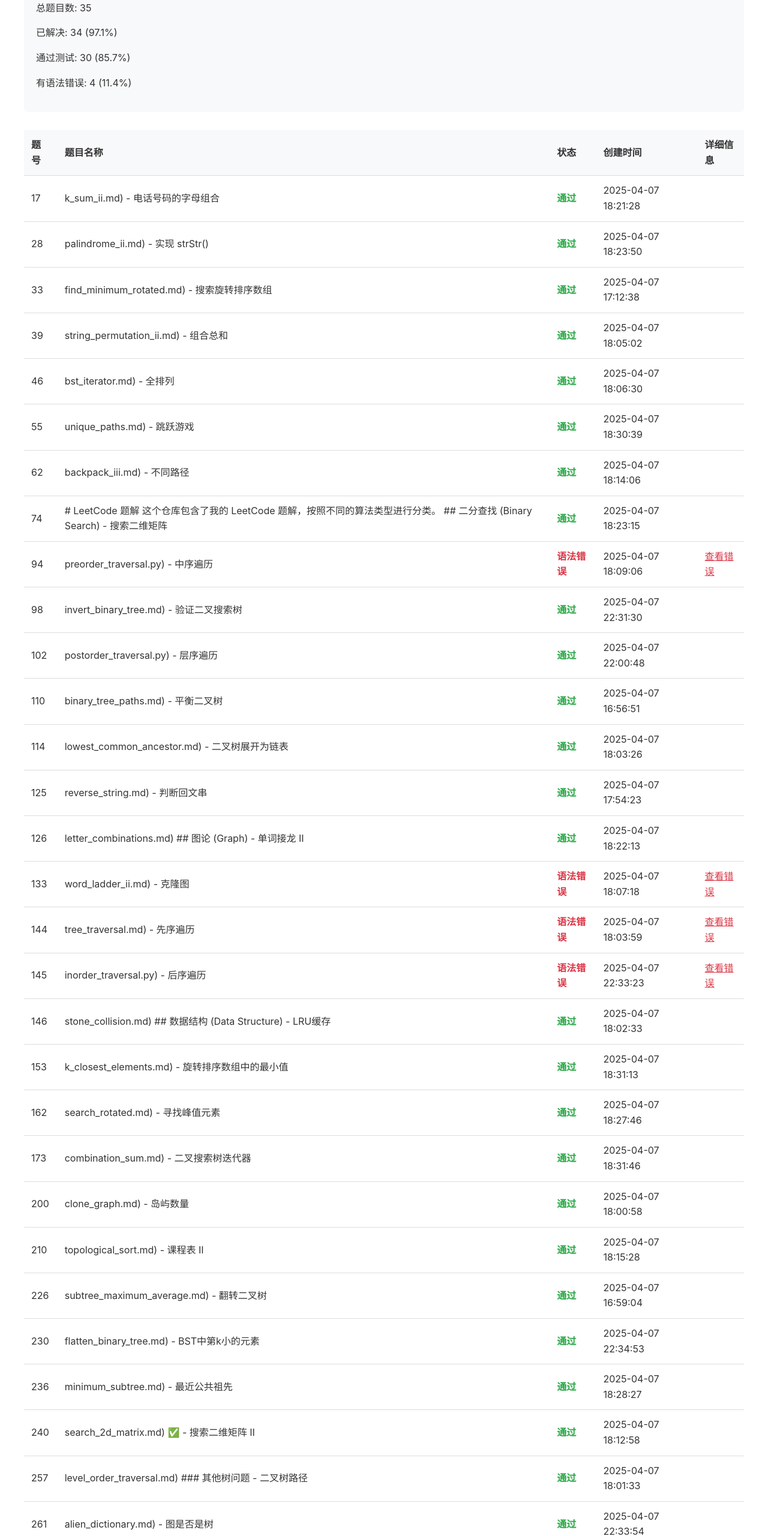
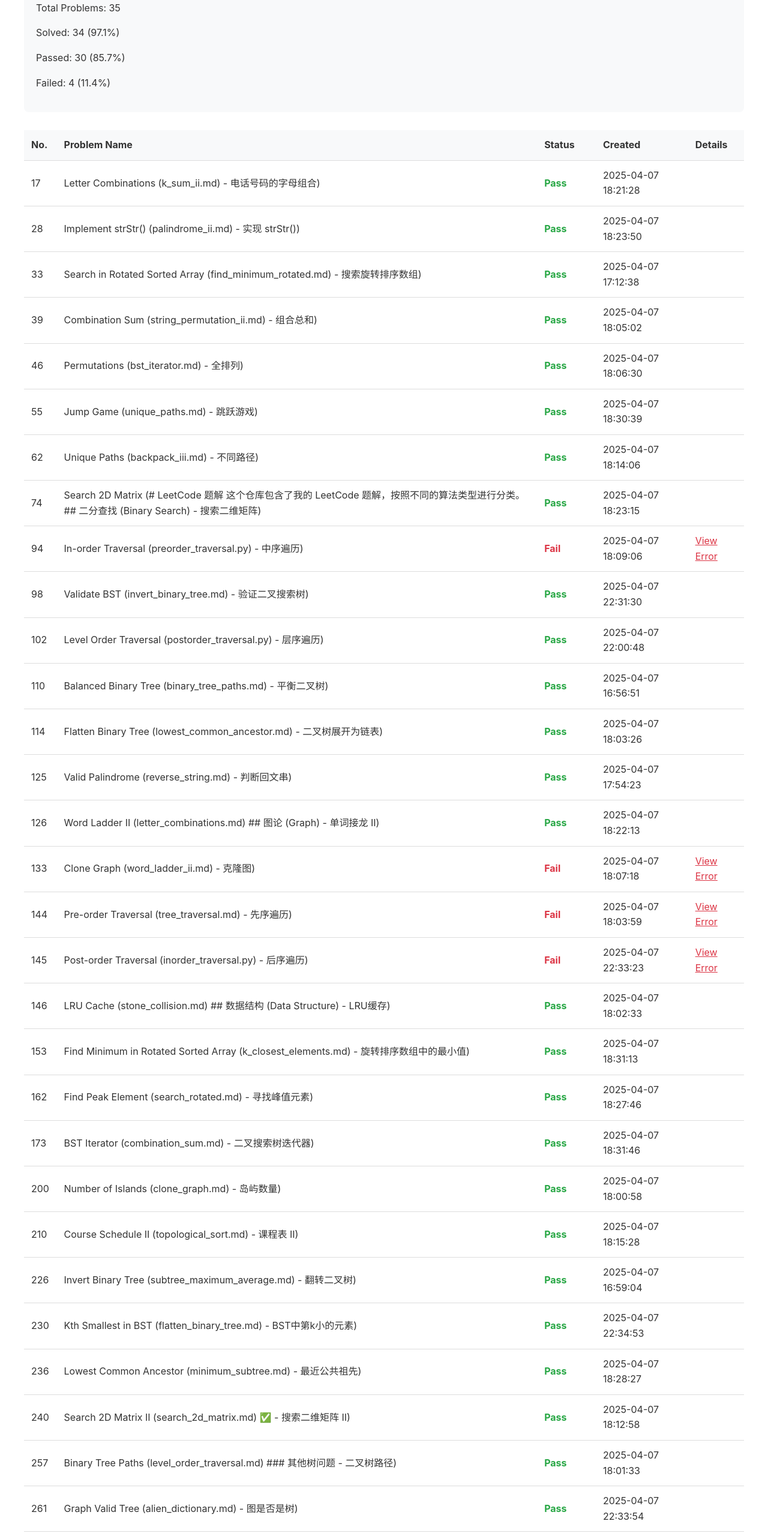
Before and after one commit to donghaozhang/Leetcode_play, a plain HTML site: page leetcode_progress_report.html in a window 1280 px wide. Shown: the part 220-2780 px from the top of the page at 60% size. Drawn offline with Linux system fonts and the light colour scheme.

Commit message:
analyse llama4

```diff
--- a/leetcode_progress_report.html
+++ b/leetcode_progress_report.html
@@ -4,7 +4,7 @@
     <head>
         <meta charset="UTF-8">
         <meta name="viewport" content="width=device-width, initial-scale=1.0">
-        <title>力扣刷题进度报告</title>
+        <title>LeetCode Progress Report</title>
         <style>
             body {
                 font-family: -apple-system, BlinkMacSystemFont, 'PingFang SC', 'Microsoft YaHei', sans-serif;
@@ -77,33 +77,33 @@
         </style>
     </head>
     <body>
-        <h1>力扣刷题进度报告</h1>
+        <h1>LeetCode Progress Report</h1>
 
         <div class="summary">
-            <h2>统计信息</h2>
-            <p>总题目数: 35</p>
-            <p>已解决: 34 (97.1%)</p>
-            <p>通过测试: 30 (85.7%)</p>
-            <p>有语法错误: 4 (11.4%)</p>
+            <h2>Statistics</h2>
+            <p>Total Problems: 35</p>
+            <p>Solved: 34 (97.1%)</p>
+            <p>Passed: 30 (85.7%)</p>
+            <p>Failed: 4 (11.4%)</p>
         </div>
 
         <table>
             <thead>
                 <tr>
-                    <th>题号</th>
-                    <th>题目名称</th>
-                    <th>状态</th>
-                    <th>创建时间</th>
-                    <th>详细信息</th>
+                    <th>No.</th>
+                    <th>Problem Name</th>
+                    <th>Status</th>
+                    <th>Created</th>
+                    <th>Details</th>
                 </tr>
             </thead>
             <tbody>
 
             <tr>
                 <td>17</td>
-                <td>k_sum_ii.md)
-- 电话号码的字母组合</td>
-                <td class="status-pass">通过</td>
+                <td>Letter Combinations (k_sum_ii.md)
+- 电话号码的字母组合)</td>
+                <td class="status-pass">Pass</td>
                 <td>2025-04-07 18:21:28</td>
                 <td></td>
             </tr>
@@ -111,9 +111,9 @@
 
             <tr>
                 <td>28</td>
-                <td>palindrome_ii.md)
-- 实现 strStr()</td>
-                <td class="status-pass">通过</td>
+                <td>Implement strStr() (palindrome_ii.md)
+- 实现 strStr())</td>
+                <td class="status-pass">Pass</td>
                 <td>2025-04-07 18:23:50</td>
                 <td></td>
             </tr>
@@ -121,9 +121,9 @@
 
             <tr>
                 <td>33</td>
-                <td>find_minimum_rotated.md)
-- 搜索旋转排序数组</td>
-                <td class="status-pass">通过</td>
+                <td>Search in Rotated Sorted Array (find_minimum_rotated.md)
+- 搜索旋转排序数组)</td>
+                <td class="status-pass">Pass</td>
                 <td>2025-04-07 17:12:38</td>
                 <td></td>
             </tr>
@@ -131,9 +131,9 @@
 
             <tr>
                 <td>39</td>
-                <td>string_permutation_ii.md)
-- 组合总和</td>
-                <td class="status-pass">通过</td>
+                <td>Combination Sum (string_permutation_ii.md)
+- 组合总和)</td>
+                <td class="status-pass">Pass</td>
                 <td>2025-04-07 18:05:02</td>
                 <td></td>
             </tr>
@@ -141,9 +141,9 @@
 
             <tr>
                 <td>46</td>
-                <td>bst_iterator.md)
-- 全排列</td>
-                <td class="status-pass">通过</td>
+                <td>Permutations (bst_iterator.md)
+- 全排列)</td>
+                <td class="status-pass">Pass</td>
                 <td>2025-04-07 18:06:30</td>
                 <td></td>
             </tr>
@@ -151,9 +151,9 @@
 
             <tr>
                 <td>55</td>
-                <td>unique_paths.md)
-- 跳跃游戏</td>
-                <td class="status-pass">通过</td>
+                <td>Jump Game (unique_paths.md)
+- 跳跃游戏)</td>
+                <td class="status-pass">Pass</td>
                 <td>2025-04-07 18:30:39</td>
                 <td></td>
             </tr>
@@ -161,9 +161,9 @@
 
             <tr>
                 <td>62</td>
-                <td>backpack_iii.md)
-- 不同路径</td>
-                <td class="status-pass">通过</td>
+                <td>Unique Paths (backpack_iii.md)
+- 不同路径)</td>
+                <td class="status-pass">Pass</td>
                 <td>2025-04-07 18:14:06</td>
                 <td></td>
             </tr>
@@ -171,13 +171,13 @@
 
             <tr>
                 <td>74</td>
-                <td># LeetCode 题解
+                <td>Search 2D Matrix (# LeetCode 题解
 
 这个仓库包含了我的 LeetCode 题解，按照不同的算法类型进行分类。
 
 ## 二分查找 (Binary Search)
-- 搜索二维矩阵</td>
-                <td class="status-pass">通过</td>
+- 搜索二维矩阵)</td>
+                <td class="status-pass">Pass</td>
                 <td>2025-04-07 18:23:15</td>
                 <td></td>
             </tr>
@@ -185,12 +185,12 @@
 
             <tr>
                 <td>94</td>
-                <td>preorder_traversal.py)
-  - 中序遍历</td>
-                <td class="status-fail">语法错误</td>
+                <td>In-order Traversal (preorder_traversal.py)
+  - 中序遍历)</td>
+                <td class="status-fail">Fail</td>
                 <td>2025-04-07 18:09:06</td>
                 <td>
-                <span class="toggle-error" onclick="toggleErrorDetails('error-8')">查看错误</span>
+                <span class="toggle-error" onclick="toggleErrorDetails('error-8')">View Error</span>
                 <div id="error-8" class="error-details">EEEE
 ======================================================================
 ERROR: test_example1 (__main__.TestInorderTraversal)
@@ -235,9 +235,9 @@ FAILED (errors=4)
 
             <tr>
                 <td>98</td>
-                <td>invert_binary_tree.md)
-- 验证二叉搜索树</td>
-                <td class="status-pass">通过</td>
+                <td>Validate BST (invert_binary_tree.md)
+- 验证二叉搜索树)</td>
+                <td class="status-pass">Pass</td>
                 <td>2025-04-07 22:31:30</td>
                 <td></td>
             </tr>
@@ -245,9 +245,9 @@ FAILED (errors=4)
 
             <tr>
                 <td>102</td>
-                <td>postorder_traversal.py)
-- 层序遍历</td>
-                <td class="status-pass">通过</td>
+                <td>Level Order Traversal (postorder_traversal.py)
+- 层序遍历)</td>
+                <td class="status-pass">Pass</td>
                 <td>2025-04-07 22:00:48</td>
                 <td></td>
             </tr>
@@ -255,9 +255,9 @@ FAILED (errors=4)
 
             <tr>
                 <td>110</td>
-                <td>binary_tree_paths.md)
-- 平衡二叉树</td>
-                <td class="status-pass">通过</td>
+                <td>Balanced Binary Tree (binary_tree_paths.md)
+- 平衡二叉树)</td>
+                <td class="status-pass">Pass</td>
                 <td>2025-04-07 16:56:51</td>
                 <td></td>
             </tr>
@@ -265,9 +265,9 @@ FAILED (errors=4)
 
             <tr>
                 <td>114</td>
-                <td>lowest_common_ancestor.md)
-- 二叉树展开为链表</td>
-                <td class="status-pass">通过</td>
+                <td>Flatten Binary Tree (lowest_common_ancestor.md)
+- 二叉树展开为链表)</td>
+                <td class="status-pass">Pass</td>
                 <td>2025-04-07 18:03:26</td>
                 <td></td>
             </tr>
@@ -275,9 +275,9 @@ FAILED (errors=4)
 
             <tr>
                 <td>125</td>
-                <td>reverse_string.md)
-- 判断回文串</td>
-                <td class="status-pass">通过</td>
+                <td>Valid Palindrome (reverse_string.md)
+- 判断回文串)</td>
+                <td class="status-pass">Pass</td>
                 <td>2025-04-07 17:54:23</td>
                 <td></td>
             </tr>
@@ -285,11 +285,11 @@ FAILED (errors=4)
 
             <tr>
                 <td>126</td>
-                <td>letter_combinations.md)
+                <td>Word Ladder II (letter_combinations.md)
 
 ## 图论 (Graph)
-- 单词接龙 II</td>
-                <td class="status-pass">通过</td>
+- 单词接龙 II)</td>
+                <td class="status-pass">Pass</td>
                 <td>2025-04-07 18:22:13</td>
                 <td></td>
             </tr>
@@ -297,12 +297,12 @@ FAILED (errors=4)
 
             <tr>
                 <td>133</td>
-                <td>word_ladder_ii.md)
-- 克隆图</td>
-                <td class="status-fail">语法错误</td>
+                <td>Clone Graph (word_ladder_ii.md)
+- 克隆图)</td>
+                <td class="status-fail">Fail</td>
                 <td>2025-04-07 18:07:18</td>
                 <td>
-                <span class="toggle-error" onclick="toggleErrorDetails('error-15')">查看错误</span>
+                <span class="toggle-error" onclick="toggleErrorDetails('error-15')">View Error</span>
                 <div id="error-15" class="error-details">Traceback (most recent call last):
   File "D:\AI_play\AI_Code\Leetcode_play\llama4_maverick_solutions\leetcode_133_clone_graph\solution.py", line 19, in <module>
     nodes = [Node(i) for i in range(1, 5)]
@@ -316,12 +316,12 @@ NameError: name 'Node' is not defined
 
             <tr>
                 <td>144</td>
-                <td>tree_traversal.md)
-  - 先序遍历</td>
-                <td class="status-fail">语法错误</td>
+                <td>Pre-order Traversal (tree_traversal.md)
+  - 先序遍历)</td>
+                <td class="status-fail">Fail</td>
                 <td>2025-04-07 18:03:59</td>
                 <td>
-                <span class="toggle-error" onclick="toggleErrorDetails('error-16')">查看错误</span>
+                <span class="toggle-error" onclick="toggleErrorDetails('error-16')">View Error</span>
                 <div id="error-16" class="error-details">EEEE
 ======================================================================
 ERROR: test_balanced_tree (__main__.TestSolution)
@@ -366,12 +366,12 @@ FAILED (errors=4)
 
             <tr>
                 <td>145</td>
-                <td>inorder_traversal.py)
-  - 后序遍历</td>
-                <td class="status-fail">语法错误</td>
+                <td>Post-order Traversal (inorder_traversal.py)
+  - 后序遍历)</td>
+                <td class="status-fail">Fail</td>
                 <td>2025-04-07 22:33:23</td>
                 <td>
-                <span class="toggle-error" onclick="toggleErrorDetails('error-17')">查看错误</span>
+                <span class="toggle-error" onclick="toggleErrorDetails('error-17')">View Error</span>
                 <div id="error-17" class="error-details">EEEE
 ======================================================================
 ERROR: test_balanced_tree (__main__.TestSolution)
@@ -416,11 +416,11 @@ FAILED (errors=4)
 
             <tr>
                 <td>146</td>
-                <td>stone_collision.md)
+                <td>LRU Cache (stone_collision.md)
 
 ## 数据结构 (Data Structure)
-- LRU缓存</td>
-                <td class="status-pass">通过</td>
+- LRU缓存)</td>
+                <td class="status-pass">Pass</td>
                 <td>2025-04-07 18:02:33</td>
                 <td></td>
             </tr>
@@ -428,9 +428,9 @@ FAILED (errors=4)
 
             <tr>
                 <td>153</td>
-                <td>k_closest_elements.md)
-- 旋转排序数组中的最小值</td>
-                <td class="status-pass">通过</td>
+                <td>Find Minimum in Rotated Sorted Array (k_closest_elements.md)
+- 旋转排序数组中的最小值)</td>
+                <td class="status-pass">Pass</td>
                 <td>2025-04-07 18:31:13</td>
                 <td></td>
             </tr>
@@ -438,9 +438,9 @@ FAILED (errors=4)
 
             <tr>
                 <td>162</td>
-                <td>search_rotated.md)
-- 寻找峰值元素</td>
-                <td class="status-pass">通过</td>
+                <td>Find Peak Element (search_rotated.md)
+- 寻找峰值元素)</td>
+                <td class="status-pass">Pass</td>
                 <td>2025-04-07 18:27:46</td>
                 <td></td>
             </tr>
@@ -448,9 +448,9 @@ FAILED (errors=4)
 
             <tr>
                 <td>173</td>
-                <td>combination_sum.md)
-- 二叉搜索树迭代器</td>
-                <td class="status-pass">通过</td>
+                <td>BST Iterator (combination_sum.md)
+- 二叉搜索树迭代器)</td>
+                <td class="status-pass">Pass</td>
                 <td>2025-04-07 18:31:46</td>
                 <td></td>
             </tr>
@@ -458,9 +458,9 @@ FAILED (errors=4)
 
             <tr>
                 <td>200</td>
-                <td>clone_graph.md)
-- 岛屿数量</td>
-                <td class="status-pass">通过</td>
+                <td>Number of Islands (clone_graph.md)
+- 岛屿数量)</td>
+                <td class="status-pass">Pass</td>
                 <td>2025-04-07 18:00:58</td>
                 <td></td>
             </tr>
@@ -468,9 +468,9 @@ FAILED (errors=4)
 
             <tr>
                 <td>210</td>
-                <td>topological_sort.md)
-- 课程表 II</td>
-                <td class="status-pass">通过</td>
+                <td>Course Schedule II (topological_sort.md)
+- 课程表 II)</td>
+                <td class="status-pass">Pass</td>
                 <td>2025-04-07 18:15:28</td>
                 <td></td>
             </tr>
@@ -478,9 +478,9 @@ FAILED (errors=4)
 
             <tr>
                 <td>226</td>
-                <td>subtree_maximum_average.md)
-- 翻转二叉树</td>
-                <td class="status-pass">通过</td>
+                <td>Invert Binary Tree (subtree_maximum_average.md)
+- 翻转二叉树)</td>
+                <td class="status-pass">Pass</td>
                 <td>2025-04-07 16:59:04</td>
                 <td></td>
             </tr>
@@ -488,9 +488,9 @@ FAILED (errors=4)
 
             <tr>
                 <td>230</td>
-                <td>flatten_binary_tree.md)
-- BST中第k小的元素</td>
-                <td class="status-pass">通过</td>
+                <td>Kth Smallest in BST (flatten_binary_tree.md)
+- BST中第k小的元素)</td>
+                <td class="status-pass">Pass</td>
                 <td>2025-04-07 22:34:53</td>
                 <td></td>
             </tr>
@@ -498,9 +498,9 @@ FAILED (errors=4)
 
             <tr>
                 <td>236</td>
-                <td>minimum_subtree.md)
-- 最近公共祖先</td>
-                <td class="status-pass">通过</td>
+                <td>Lowest Common Ancestor (minimum_subtree.md)
+- 最近公共祖先)</td>
+                <td class="status-pass">Pass</td>
                 <td>2025-04-07 18:28:27</td>
                 <td></td>
             </tr>
@@ -508,9 +508,9 @@ FAILED (errors=4)
 
             <tr>
                 <td>240</td>
-                <td>search_2d_matrix.md) ✅
-- 搜索二维矩阵 II</td>
-                <td class="status-pass">通过</td>
+                <td>Search 2D Matrix II (search_2d_matrix.md) ✅
+- 搜索二维矩阵 II)</td>
+                <td class="status-pass">Pass</td>
                 <td>2025-04-07 18:12:58</td>
                 <td></td>
             </tr>
@@ -518,11 +518,11 @@ FAILED (errors=4)
 
             <tr>
                 <td>257</td>
-                <td>level_order_traversal.md)
+                <td>Binary Tree Paths (level_order_traversal.md)
 
 ### 其他树问题
-- 二叉树路径</td>
-                <td class="status-pass">通过</td>
+- 二叉树路径)</td>
+                <td class="status-pass">Pass</td>
                 <td>2025-04-07 18:01:33</td>
                 <td></td>
             </tr>
@@ -530,9 +530,9 @@ FAILED (errors=4)
 
             <tr>
                 <td>261</td>
-                <td>alien_dictionary.md)
-- 图是否是树</td>
-                <td class="status-pass">通过</td>
+                <td>Graph Valid Tree (alien_dictionary.md)
+- 图是否是树)</td>
+                <td class="status-pass">Pass</td>
                 <td>2025-04-07 22:33:54</td>
                 <td></td>
             </tr>
@@ -540,9 +540,9 @@ FAILED (errors=4)
 
             <tr>
                 <td>264</td>
-                <td>merge_k_sorted_arrays.md)
-- 丑数 II</td>
-                <td class="status-pass">通过</td>
+                <td>Ugly Number II (merge_k_sorted_arrays.md)
+- 丑数 II)</td>
+                <td class="status-pass">Pass</td>
                 <td>2025-04-07 18:32:24</td>
                 <td></td>
             </tr>
@@ -550,11 +550,11 @@ FAILED (errors=4)
 
             <tr>
                 <td>344</td>
-                <td>closest_bst_value.md)
+                <td>Reverse String (closest_bst_value.md)
 
 ## 字符串处理 (String Manipulation)
-- 翻转字符串</td>
-                <td class="status-unknown">未解决</td>
+- 翻转字符串)</td>
+                <td class="status-unknown">Unsolved</td>
                 <td>-</td>
                 <td></td>
             </tr>
@@ -562,9 +562,9 @@ FAILED (errors=4)
 
             <tr>
                 <td>424</td>
-                <td>window_sum.md)
-- 最长重复字符替换</td>
-                <td class="status-pass">通过</td>
+                <td>Longest Repeating Character Replacement (window_sum.md)
+- 最长重复字符替换)</td>
+                <td class="status-pass">Pass</td>
                 <td>2025-04-07 22:30:51</td>
                 <td></td>
             </tr>
@@ -572,9 +572,9 @@ FAILED (errors=4)
 
             <tr>
                 <td>658</td>
-                <td>search_big_sorted_array.md)
-- 找到K个最接近的元素</td>
-                <td class="status-pass">通过</td>
+                <td>Find K Closest Elements (search_big_sorted_array.md)
+- 找到K个最接近的元素)</td>
+                <td class="status-pass">Pass</td>
                 <td>2025-04-07 22:35:28</td>
                 <td></td>
             </tr>
@@ -582,9 +582,9 @@ FAILED (errors=4)
 
             <tr>
                 <td>680</td>
-                <td>palindrome.md)
-- 验证回文串 II</td>
-                <td class="status-pass">通过</td>
+                <td>Valid Palindrome II (palindrome.md)
+- 验证回文串 II)</td>
+                <td class="status-pass">Pass</td>
                 <td>2025-04-07 17:43:29</td>
                 <td></td>
             </tr>
@@ -593,7 +593,7 @@ FAILED (errors=4)
         </table>
 
         <div class="last-updated">
-            最后更新时间: 2025-04-07 22:42:08
+            Last Updated: 2025-04-07 23:03:27
         </div>
 
         <script>
```
Also changed, not shown: 1 other file.
